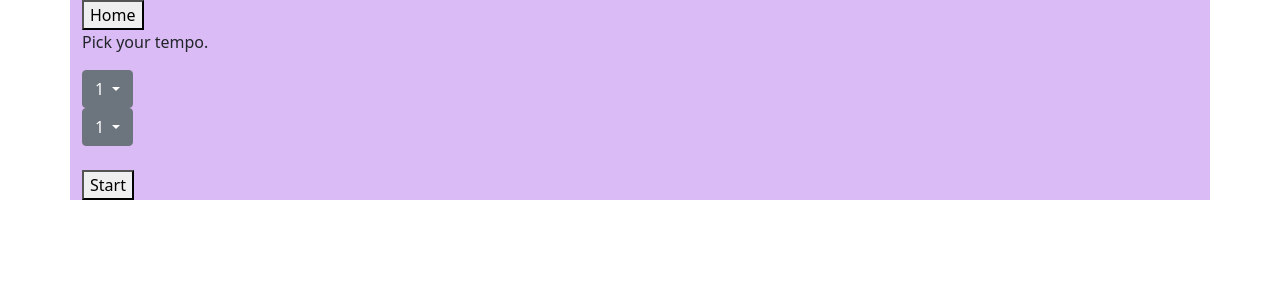
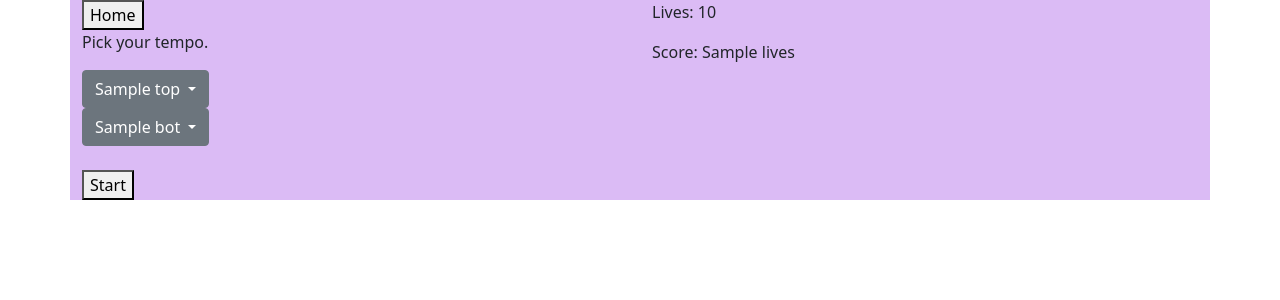
Before and after one commit to Lia-Nelson/P02, a Flask app: template app/templates/selection.html in a window 1280 px wide. Shown: the top 300 px of the page. Run offline with Flask 2, Linux system fonts and the light colour scheme; the template is opened without the code that fills it: most values are stand-ins (such as "Sample title", 1, 10 or a date in 2020).

Commit message:
change tempo buttons working

```diff
--- a/app/__init__.py
+++ b/app/__init__.py
@@ -10,6 +10,11 @@ import database
 app = Flask(__name__)    #create Flask object
 
 app.secret_key = urandom(24)
+
+tempo_Top = 1;
+tempo_Bot = 1;
+score = 0;
+lives = 3;
 
 def logged_in():
     """
@@ -96,7 +101,7 @@ def auth():
         if check_info is False:
             return render_template("login.html", error = "Username or Password is incorrect")
 
-        # Adds user and user id to session if all is well
+        # Adds user and user page_id to session if all is well
         session["user"] = username
         return redirect("/")
 
@@ -109,7 +114,7 @@ def auth():
 @app.route("/home")
 def disp_home():
     #check login_method()
-    if True: #later to be replaced with check login
+    if logged_in: #later to be replaced with check login
         return render_template("home.html")
     return render_template("wrong.html") #if not logged in, give error
 
@@ -119,18 +124,42 @@ def disp_Instructions():
 
 @app.route("/select")
 def disp_selectionPage():
-    #check islogin_method()
-    return render_template("selection.html")
+    if logged_in:
+        global tempo_Top
+        global tempo_Bot
+        global score
+        global lives
+        return render_template("selection.html", top=tempo_Top, bot=tempo_Bot, score = score, lives = lives)
+    return render_template("wrong.html")
+
+@app.route("/selectTop/<page_id>")
+def changeTop(page_id):
+   global tempo_Top
+   tempo_Top = page_id
+   return redirect("/select")
+
+@app.route("/selectBot/<page_id>")
+def changeBot(page_id):
+   global tempo_Bot
+   tempo_Bot = page_id
+   return redirect("/select")
+
 
 @app.route("/game")
 def disp_gamePage():
-    #check islogin_method()
-    render_template("game.html")
+    if logged_in:
+        global tempo_Top
+        global tempo_Bot
+        global score
+        global lives
+        render_template("game.html", top = tempo_Top, bot = tempo_Bot, score = score, lives = lives)
+    return render_template("wrong.html")
 
 @app.route("/results")
 def disp_results():
-    #check islogin_method()
-    render_template("results")
+    if logged_in:
+        render_template("results.html")
+    return render_template("wrong.html")
 
 if __name__ == "__main__":
     app.debug = True
--- a/app/templates/selection.html
+++ b/app/templates/selection.html
@@ -14,6 +14,8 @@
 </head>
 
 <div class="container">
+  <div class="row align-items-start">
+    <div class="col">
       <div>
         <body>
           <form action="/home">
@@ -28,35 +30,31 @@
 
       <div>
         <div class="dropdown">
-      <button class="btn btn-secondary dropdown-toggle" type="button" id="dropdownMenuButton1" data-bs-toggle="dropdown" aria-expanded="false">
-        1
+          <button class="btn btn-secondary dropdown-toggle" type="button" page_id="dropdownMenuButton1" data-bs-toggle="dropdown" aria-expanded="false">
+            {{top}}
           </button>
-      <ul class="dropdown-menu" aria-labelledby="dropdownMenuButton1">
-        <li><a class="dropdown-item" href="#">1</a></li>
-        <li><a class="dropdown-item" href="#">2</a></li>
-        <li><a class="dropdown-item" href="#">3</a></li>
-        <li><a class="dropdown-item" href="#">4</a></li>
-        <li><a class="dropdown-item" href="#">5</a></li>
-        <li><a class="dropdown-item" href="#">6</a></li>
-        <li><a class="dropdown-item" href="#">7</a></li>
-        <li><a class="dropdown-item" href="#">8</a></li>
-      </ul>
+          <div class="dropdown-menu" aria-labelledby="dropdownMenuButton1">
+            <a class="dropdown-item" href="{{ url_for('changeTop', page_id=1) }}">1</a>
+            <a class="dropdown-item" href="{{ url_for('changeTop', page_id=2) }}">2</a>
+            <a class="dropdown-item" href="{{ url_for('changeTop', page_id=3) }}">3</a>
+            <a class="dropdown-item" href="{{ url_for('changeTop', page_id=4) }}">4</a>
+            <a class="dropdown-item" href="{{ url_for('changeTop', page_id=5) }}">5</a>
+            <a class="dropdown-item" href="{{ url_for('changeTop', page_id=6) }}">6</a>
+            <a class="dropdown-item" href="{{ url_for('changeTop', page_id=7) }}">7</a>
+            <a class="dropdown-item" href="{{ url_for('changeTop', page_id=8) }}">8</a>
+          </div>
         </div>
 
         <div class="dropdown">
-      <button class="btn btn-secondary dropdown-toggle" type="button" id="dropdownMenuButton2" data-bs-toggle="dropdown" aria-expanded="false">
-        1
+          <button class="btn btn-secondary dropdown-toggle" type="button" page_id="dropdownMenuButton2" data-bs-toggle="dropdown" aria-expanded="false">
+            {{bot}}
           </button>
-      <ul class="dropdown-menu" aria-labelledby="dropdownMenuButton1">
-        <li><a class="dropdown-item" href="#">1</a></li>
-        <li><a class="dropdown-item" href="#">2</a></li>
-        <li><a class="dropdown-item" href="#">3</a></li>
-        <li><a class="dropdown-item" href="#">4</a></li>
-        <li><a class="dropdown-item" href="#">5</a></li>
-        <li><a class="dropdown-item" href="#">6</a></li>
-        <li><a class="dropdown-item" href="#">7</a></li>
-        <li><a class="dropdown-item" href="#">8</a></li>
-      </ul>
+          <div class="dropdown-menu" aria-labelledby="dropdownMenuButton2">
+            <a class="dropdown-item" href="{{ url_for('changeBot', page_id=1) }}">1</a>
+            <a class="dropdown-item" href="{{ url_for('changeBot', page_id=2) }}">2</a>
+            <a class="dropdown-item" href="{{ url_for('changeBot', page_id=4) }}">4</a>
+            <a class="dropdown-item" href="{{ url_for('changeBot', page_id=8) }}">8</a>
+          </div>
         </div>
 
         <script src="https://cdn.jsdelivr.net/npm/bootstrap@5.1.3/dist/js/bootstrap.bundle.min.js" integrity="sha384-ka7Sk0Gln4gmtz2MlQnikT1wXgYsOg+OMhuP+IlRH9sENBO0LRn5q+8nbTov4+1p" crossorigin="anonymous"></script>
@@ -70,4 +68,11 @@
         </body>
       </div>
     </div>
+    <div class="col">
+    <p> Lives: {{score}} </p>
+    <p> Score: {{lives}} </p>
+    </div>
+  </div>
+</div>
+<!-- <script src="../static/js/selection-.js"></script> -->
 </html>
```
Lines whose indentation alone changed are shown as unchanged.
